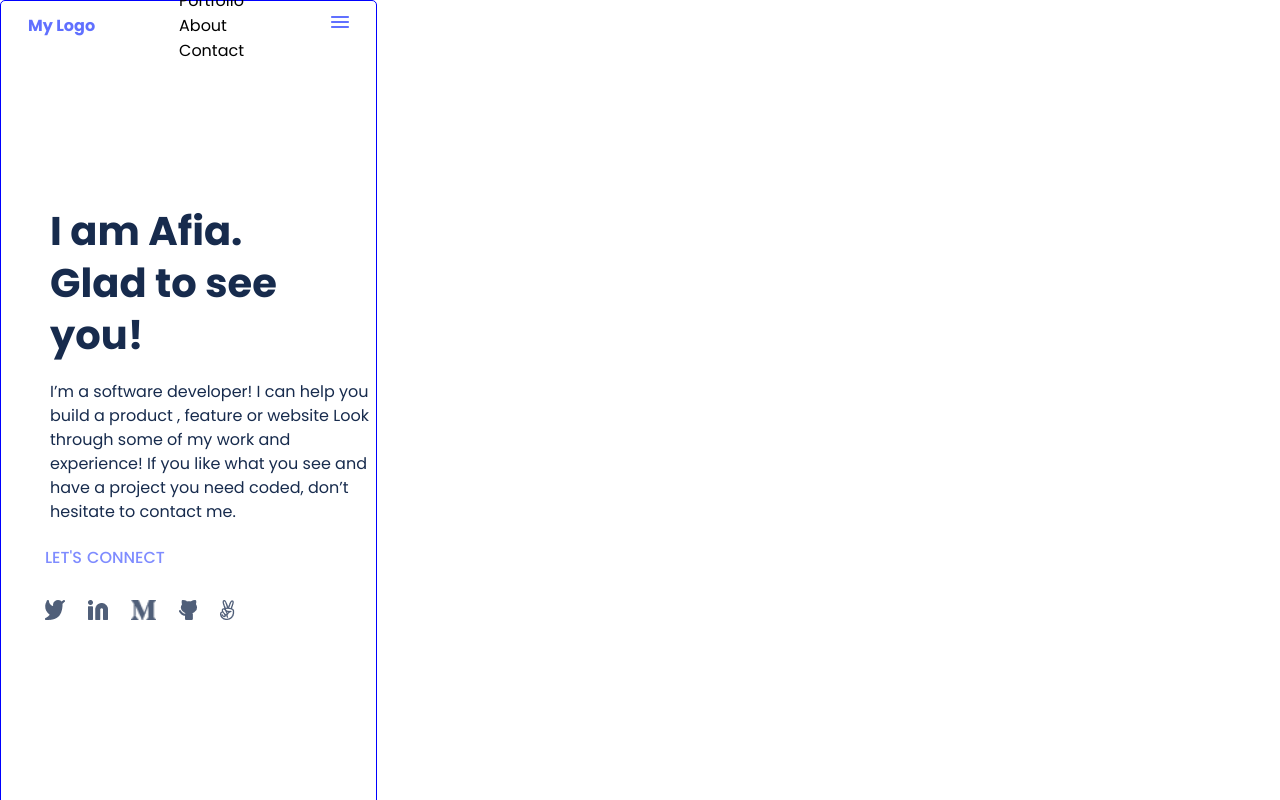
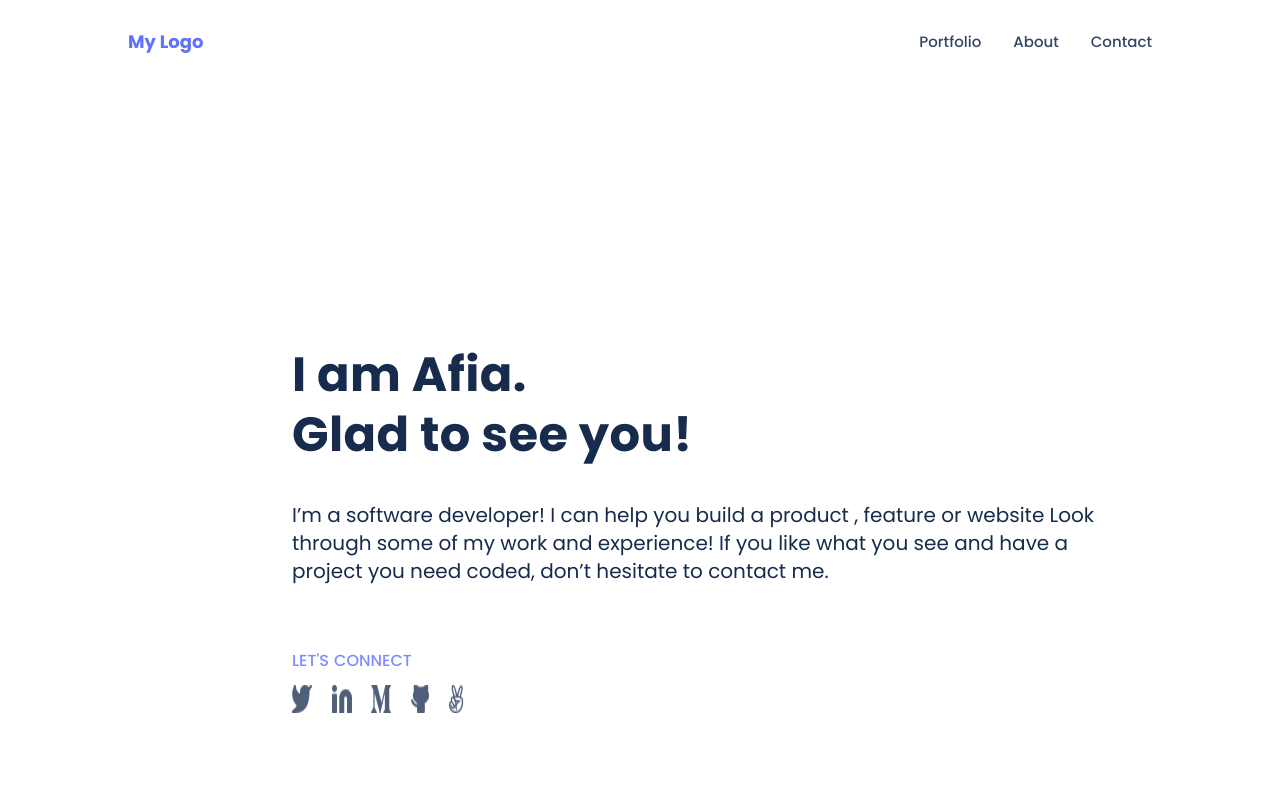
Before and after one commit to Afia-Shafique/webPortfolio, a plain HTML site: page index.html in a window 1280 px wide. Shown: the top 800 px of the page. Drawn offline with Linux system fonts and the light colour scheme.

Commit message:
Updating styling of Desktop/Header-Headline section

```diff
--- a/style.css
+++ b/style.css
@@ -1,119 +1,127 @@
+
 * {
   margin: 0;
-  padding: 0;
+
   font-family: Poppins, sans-serif;
+
 }
 
 body {
-  width: 375px;
-  position: absolute;
-  border: 1px solid blue;
-  border-radius: 5px;
+ padding: 0;
+
+}
+.navbar_menu{
+  display:none;
 }
 
 header {
+
   display: flex;
   justify-content: space-between;
-  margin-left: 15px;
-  align-items: center;
   background-color: transparent;
   height: 48px;
+  padding: 0.5rem 0.5rem;
+
+}
+header .navbar-menu{
+  display: none;
 }
 
 header .logostyle {
-  margin-left: 12px;
   color: #6070ff;
   font-weight: 700;
   cursor: pointer;
 }
 
-header img {
-  margin-right: 24px;
+header .icon {
+  margin-right: 2rem;
   cursor: pointer;
 }
 
 .headline-section {
-  margin-top: -40px;
-  height: 570px;
-  gap: 12px;
-  padding: 114px 24px;
+  display: inline-flex;
+  padding: 7.125rem 1.5rem;
+  flex-direction: column;
+  align-items: flex-start;
+  gap: 0.75rem;
+  padding: 7.125rem 1.5rem;
   background-image: url("./images/background.png");
+  background-repeat: no-repeat;
+  background-position: 100%;
+
 }
 
 .header-h1 {
-  margin-top: 25%;
-  width: 327px;
-  height: 150px;
-  font-size: 40px;
+  display: flex;
+  width: 20.4375rem;
+  height: 9.375rem;
+  flex-direction: column;
+  justify-content: center;
+  font-size: 2.5rem;
   font-weight: 700;
-  margin-left: 25px;
-  line-height: 52px;
+  line-height: 3.25rem;
   color: #172b4d;
 }
 
 .paragraph-p1 {
-  width: 327px;
-  height: 146px;
-  margin-left: 25px;
-  margin-top: 25px;
+  width: 20.4375rem;
+  height: 9.125rem;
   font-weight: 400px;
-  font-size: 16px;
-  line-height: 24px;
+  font-size: 1rem;
+  line-height: 1.5rem;
   color: #172b4d;
 }
 
 .social-media {
-  width: 150px;
-  height: 24px;
-  margin-left: 20px;
-  margin-top: 20px;
+
   font-weight: 500;
-  font-size: 16px;
-  line-height: 24px;
+  font-size: 1rem;
+  line-height: 1.5rem;
   color: #7f8cff;
   word-spacing: 1px;
 }
 
 .social-media-icons {
-  width: 190.17px;
-  height: 20px;
-  margin: 30px 0 0 20px;
+  width: 10.63544rem;
+  height: 1.25rem;
   display: flex;
   justify-content: space-between;
   cursor: pointer;
 }
 
 .work-section {
-  width: 375px;
+  width: 23.438rem;
   height: 2788px;
   gap: 88px;
   background-color: rgb(242 243 244);
+}
+.desktop_card1{
+  display: none;
 }
 
 .work-section .cards {
   display: flex;
   background-color: white;
   flex-direction: column;
-  width: 327px;
-  height: 552px;
-  box-shadow: #a7acb5 0.5px 0.5px 1.5px 1.5px;
-  border-radius: 16px;
-  padding: 16px;
-  margin-top: 114px;
-  margin-left: 7px;
-  margin-bottom: 88px;
+  width: 21rem;
+  height: 34.5rem;
+  border-radius: 1rem;
+  padding: 1rem 1rem 1rem 1rem;
+  margin-top: 7.125rem;
+  margin-bottom: 5.5rem;
 }
 
 .cards .card-image {
-  width: 295;
-  height: 220px;
-  border-radius: 8px;
-  padding: 16px 16px 12px;
+  width: 18.4375rem;
+height: 13.75rem;
+  border-radius: 0.5rem;
+  padding: 1rem 1rem 0.75rem;
 }
 
 .cards .card-content {
   display: flex;
   flex-direction: column;
+  align-items: flex-start;
   width: 295px;
   height: 288px;
   gap: 12px;
@@ -158,11 +166,16 @@ header img {
   color: rgb(122 134 154 / 100%);
 }
 
+#multi-post{
+  width:18.438rem;
+  height:5rem;
+
+}
 .dot {
   height: 8px;
   width: 8px;
   margin-left: 12px;
-  margin-right: 18px;
+  margin-right: 1rem;
   margin-top: 10px;
 }
 
@@ -175,6 +188,7 @@ header img {
   line-height: 24px;
   color: rgb(52 69 99 / 100%);
 }
+
 
 .languages {
   margin-top: 20px;
@@ -401,4 +415,84 @@ textarea::placeholder {
   letter-spacing: 0.5px;
   line-height: 24px;
   border: 1px solid #cfd8dc;
+
 }
+
+@media screen and (min-width:768px)
+{
+ header{
+display: flex;
+justify-content: space-between;
+padding:1rem 7rem;
+
+ }
+ .logostyle{
+  padding:1rem;
+  font-size: 1.125rem;
+font-style: normal;
+font-weight: 700;
+line-height: 1.25rem;
+ }
+ .icon{
+  display: none;
+
+ }
+ .navbar_menu{
+  display: flex;
+ }
+
+ .menu_items{
+  display: flex;
+ padding: 1rem;
+ cursor: pointer;
+ font-size: 0.9375rem;
+font-style: normal;
+font-weight: 500;
+line-height: 1.25rem;
+color:rgba(52, 69, 99, 1);
+
+ }
+ .headline-section {
+  display: flex;
+  padding: 15.063rem 18.25rem ;
+  flex-direction: column;
+  justify-content: center;
+  background-image: url("./images/Header\ bg.svg");
+
+}
+.headline-section .header-h1
+{
+ display: flex;
+ width: 72.3vw;
+ height: 21vh;
+ flex-direction: column;
+ font-size: 3rem;
+ font-style: normal;
+ font-weight: 700;
+ line-height: 3.75rem;
+ letter-spacing: 0.02313rem;
+
+}
+.headline-section .paragraph-p1{
+  width: 65vw;
+  height: 17vh;
+  font-size: 1.25rem;
+  font-style: normal;
+  font-weight: 400;
+  line-height: 1.75rem;
+
+}
+.social-media{
+  font-size: 1rem;
+  font-style: normal;
+  font-weight: 500;
+  line-height: 1.5rem;
+
+}
+.social-media-icons{
+  width: 13.4vw;
+  height: 3.5vh;
+  flex-shrink: 0;
+
+}
+}
```
